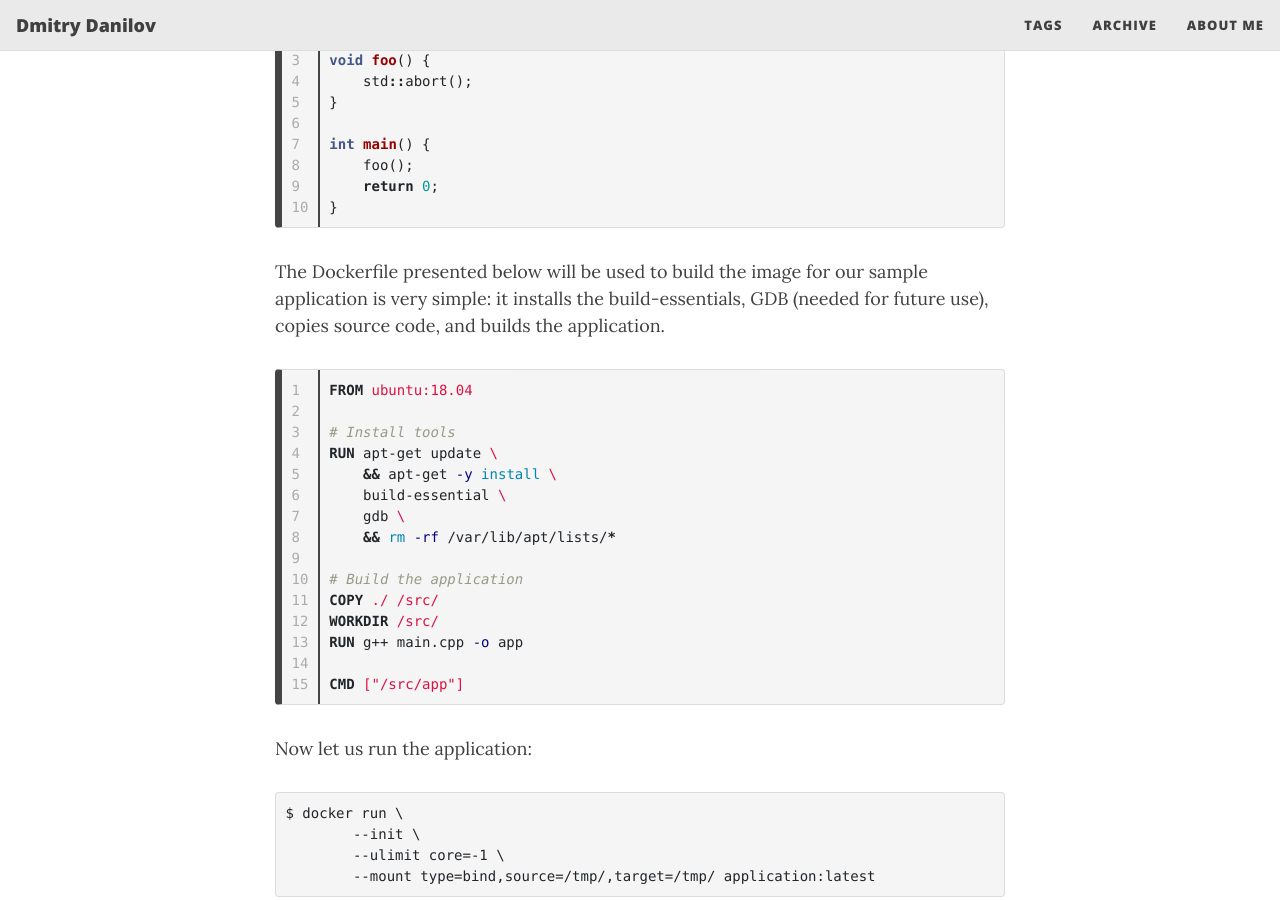
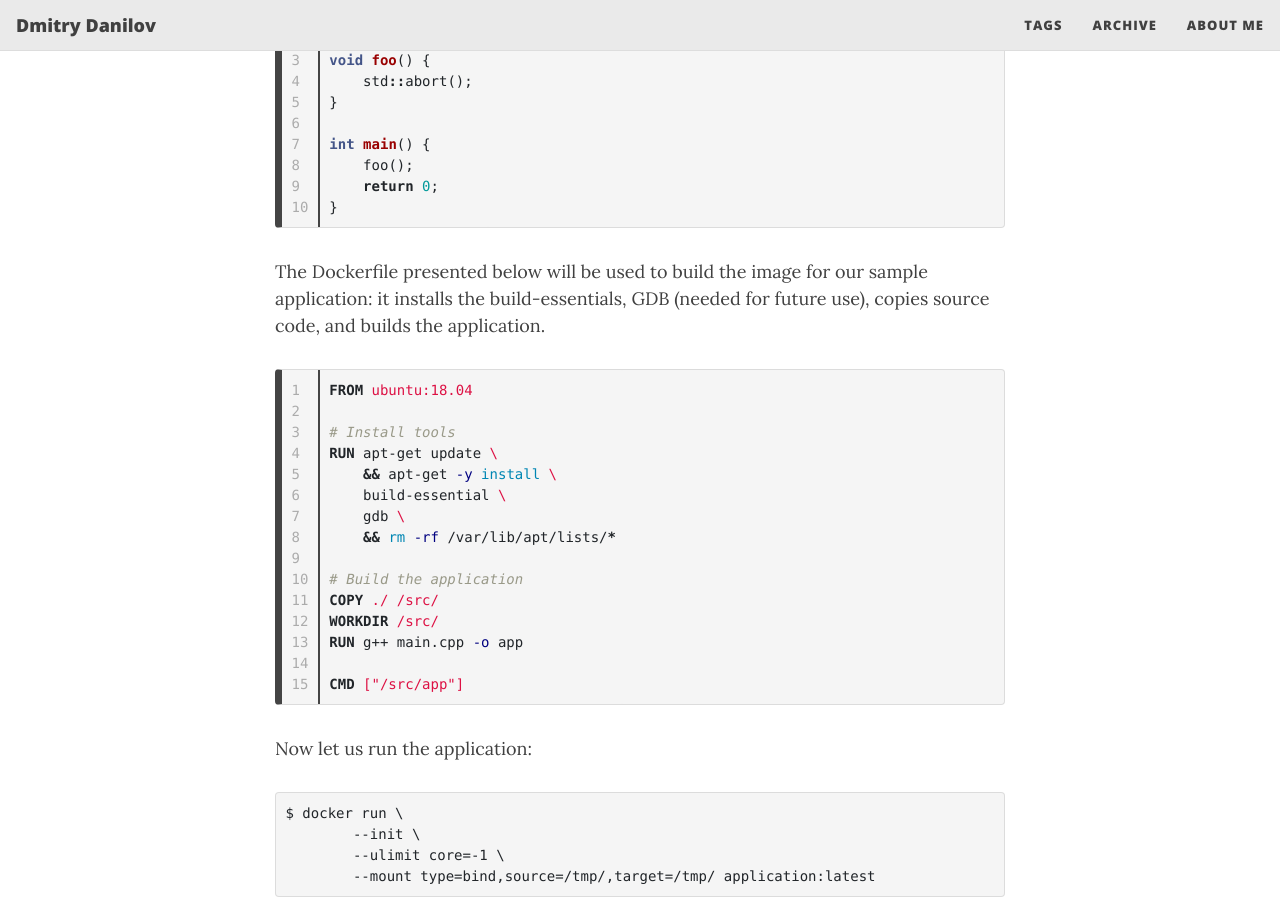
Before and after one commit to f-squirrel/f-squirrel.github.io, a Jekyll site: the page built from _posts/2021-05-10-how-to-configure-core-dump-in-docker-container.md, in a window 1280 px wide and 900 px high, scrolled down 1098 px. Built offline with Jekyll 4.4.1, drawn with Linux system fonts in a browser that asks for light colours; nearby versions of some CDN libraries; comment, search, counter and statistics services are not loaded.

Commit message:
fix: typo

````diff
--- a/_posts/2021-05-10-how-to-configure-core-dump-in-docker-container.md
+++ b/_posts/2021-05-10-how-to-configure-core-dump-in-docker-container.md
@@ -50,7 +50,7 @@ int main() {
 }
 ```
 
-The Dockerfile presented below will be used to build the image for our sample application is very simple: it installs
+The Dockerfile presented below will be used to build the image for our sample application: it installs
 the build-essentials, GDB (needed for future use), copies source code, and builds the application.
 ```docker
 FROM ubuntu:18.04
````
